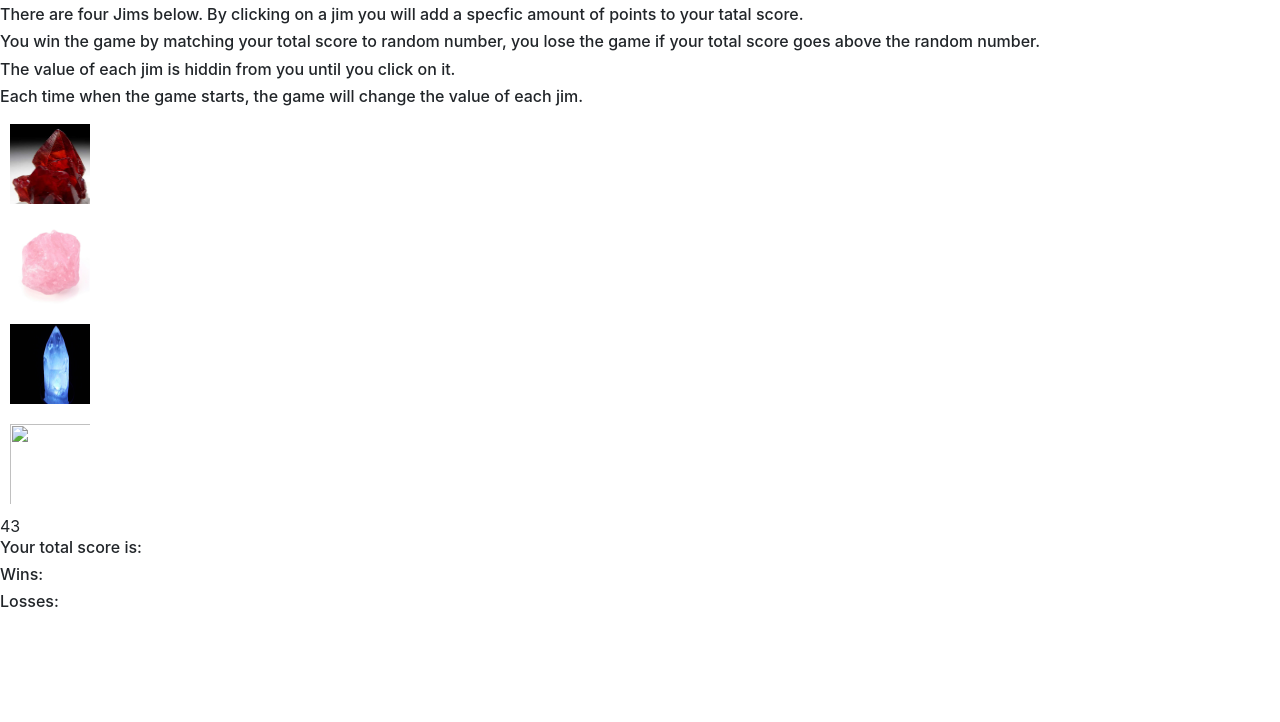
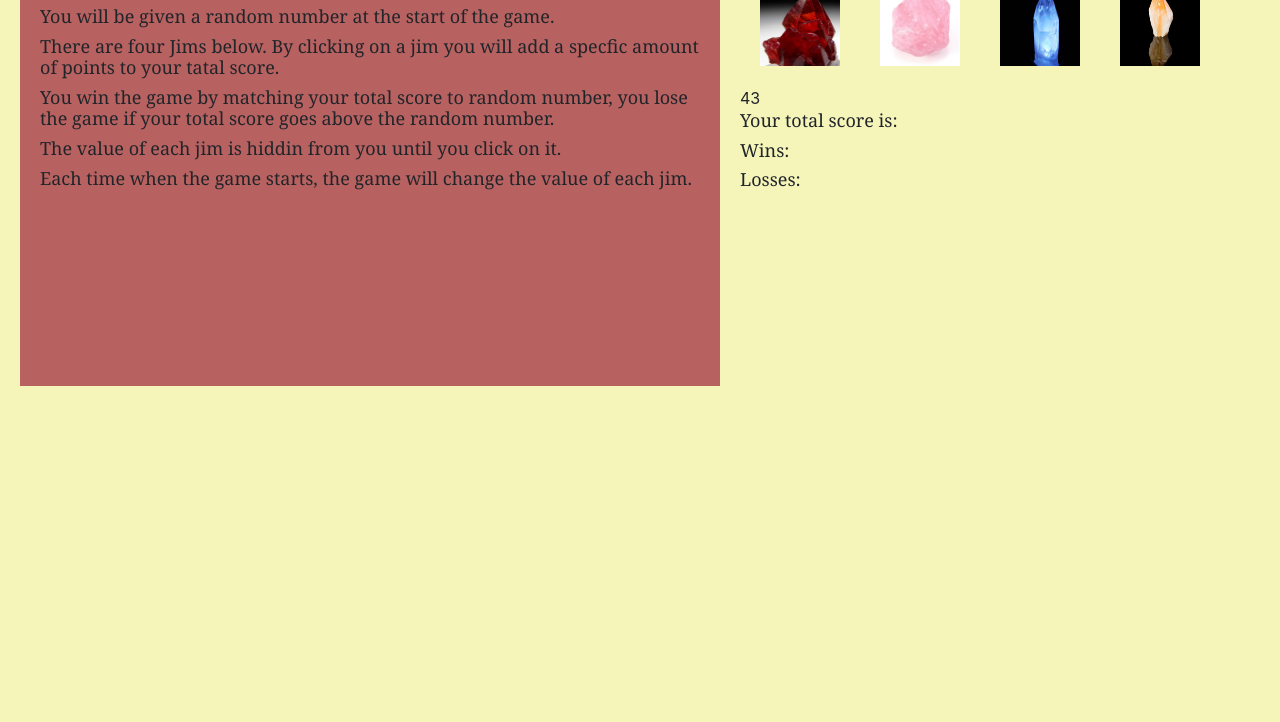
Before and after one commit to Suha19/jquery-knock-knock, a plain HTML site: page index.html in a window 1280 px wide. Shown: the part 78-800 px from the top of the page. Drawn offline with nearby package versions, Linux system fonts and the light colour scheme.

Commit message:
second try

```diff
--- a/assets/css/style.css
+++ b/assets/css/style.css
@@ -1,34 +1,46 @@
-/* body {
-    background-image: url(./../images/bg.jpg);
+body {
+    /* background-image: url(./../images/bg.jpg); */
+    background-color: rgb(245, 245, 186);
     background-repeat: no-repeat, repeat;
     background-size: 100% 100%;
     overflow: auto;
     z-index: -1px;
-    color: aliceblue;
+
 
   }
-  .container{
+   .mylines{
     background-repeat: no-repeat, repeat;
     margin: auto;
+    background-color: rgb(184, 97, 97);
+    background-repeat: no-repeat, repeat;
+    background-size: 100% 100%;
+    overflow: auto;
+    z-index: -1px;
+    width: 700px;
+    float: left;
+    height: 400px;
+    padding: 20px;
+    margin: 20px;
+  }
 
-  }
+  .jim{margin:10px;}
+
  h1 {
 
     font-weight: bold;
     font-family: 'Georgia', Times, Times New Roman, serif;
-    font-size: 20px;
+    font-size: 30px;
     text-align: center;
-    line-height: 3em;
-    color: white;
+
+    color: black;
 
   }
-  #Attack{
-        text-align: left;
-        margin-left: auto;
-        margin-right: auto;
+  h6 {
+    font-family: 'Georgia', Times, Times New Roman, serif;
+    font-size: 18px;
 
-    }
-    */
+  }
+
     img {
       width: 100px;
       height: 100px;
--- a/assets/javascript/game.js
+++ b/assets/javascript/game.js
@@ -1,27 +1,27 @@
 //make the computer choose a randome number
 //I need to generat random number for each jim by clicking on it
 //sum of jim's random number
-//compare computer number to the jim's sum
+//compare computer randome number to the jim's sum
 //loop untill or keep pressing on jims untill
-//if the sum of jim's numbers is equal to computer number
+//if the the sum of jim's numbers is equal to random number
 // you win
-//if it is not you lose
+//if it is more you lose
 //count wins and losses
 
 
 
   $(document).ready(function() {
     let wincount=0;
-    let losecount=0;
+    let lossescount=0;
     let sumOfRandomNum =0;
 
   // generate the goal number
-    const computerRanomNum = Math.floor(Math.random() * 101)+1;
+    let computerRanomNum = Math.floor(Math.random() * 101)+1;
     $(".computerRandomNumber").text(computerRanomNum)
 
 
   $(".jim").on("click",function(){
-    const randomNum =Math.floor(Math.random() * 12) +1;
+    let randomNum =Math.floor(Math.random() * 12) +1;
     sumOfRandomNum +=randomNum;
       $(".sumOfRandomNum").text(sumOfRandomNum)
     if (sumOfRandomNum ===computerRanomNum) {
@@ -31,16 +31,16 @@
       sumOfRandomNum =0;
       computerRanomNum = Math.floor(Math.random() * 101)+1;
       $(".computerRandomNumber").text(computerRanomNum)
-
+      console.log(computerRanomNum);
     }
     else if(sumOfRandomNum>computerRanomNum){
       alert("you lost")
-      losecount++;
-      $("#loses").text(losecount)
+      lossescount++;
+      $("#losses").text(lossescount)
       sumOfRandomNum =0;
       computerRanomNum = Math.floor(Math.random() * 101)+1;
       $(".computerRandomNumber").text(computerRanomNum)
-
+      console.log(computerRanomNum);
     }
 
 
--- a/index.html
+++ b/index.html
@@ -27,13 +27,20 @@ The player will fight as that character for the rest of the game. -->
       <h6>The value of each jim is hiddin from you until you click on it.</h6>
       <h6>Each time when the game starts, the game will change the value of each jim.</h6>
     </div>
-    <div class ="My Jims">
 
+        <div class="row">
         <div class="jim" id="red"><img src = "./assets/images/red.jpg"> </div>
+
+
         <div class="jim" id="pink"><img src ="./assets/images/Pink.jpg"> </div>
+
+
         <div class="jim" id="blue"><img src ="./assets/images/blue.jpg"> </div>
-        <div class="jim" id="yellow"><img src ="./assets/images/yallow.jpg"></div>
-    </div>
+
+
+        <div class="jim" id="yellow"><img src ="./assets/images/yellow.jpg"></div>
+      </div>
+
 
     <div class = "computerRandomNumber"></div>
     <h6>Your total score is:</h6>
@@ -41,7 +48,7 @@ The player will fight as that character for the rest of the game. -->
 
     <div class = "counters">
       <h6>Wins:</h6><div class id = "wins"></div>
-      <h6>Losses:</h6><div class id ="loses"></div>
+      <h6>Losses:</h6><div class id ="losses"></div>
     </div>
 
 
```
